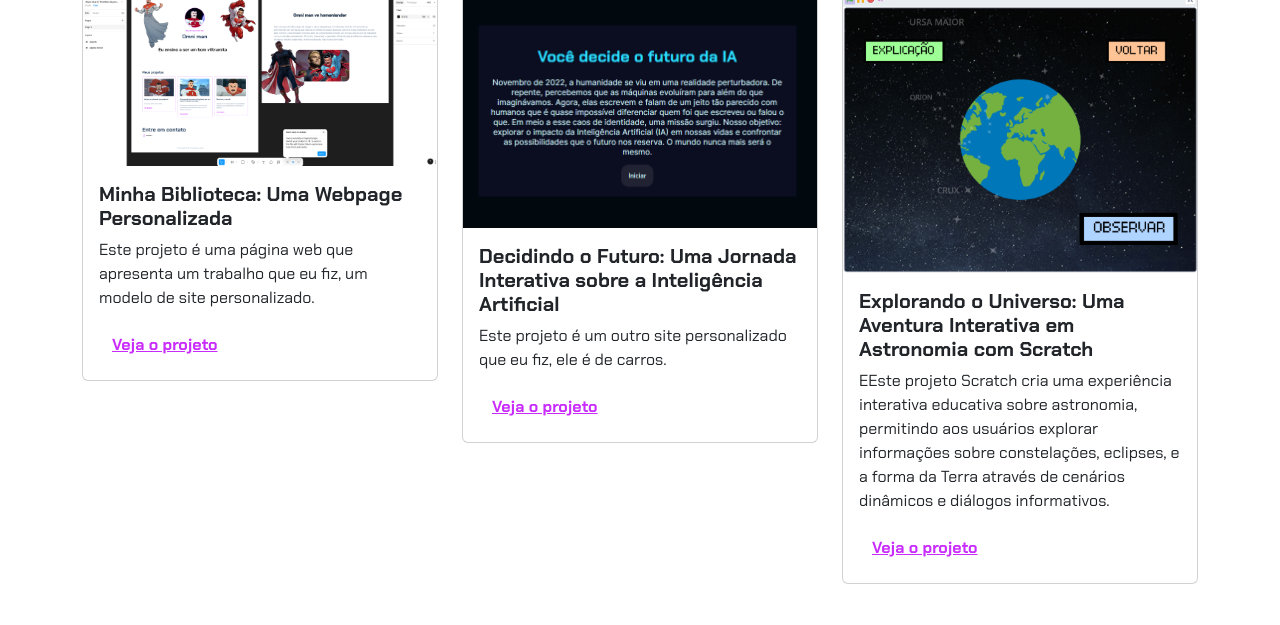
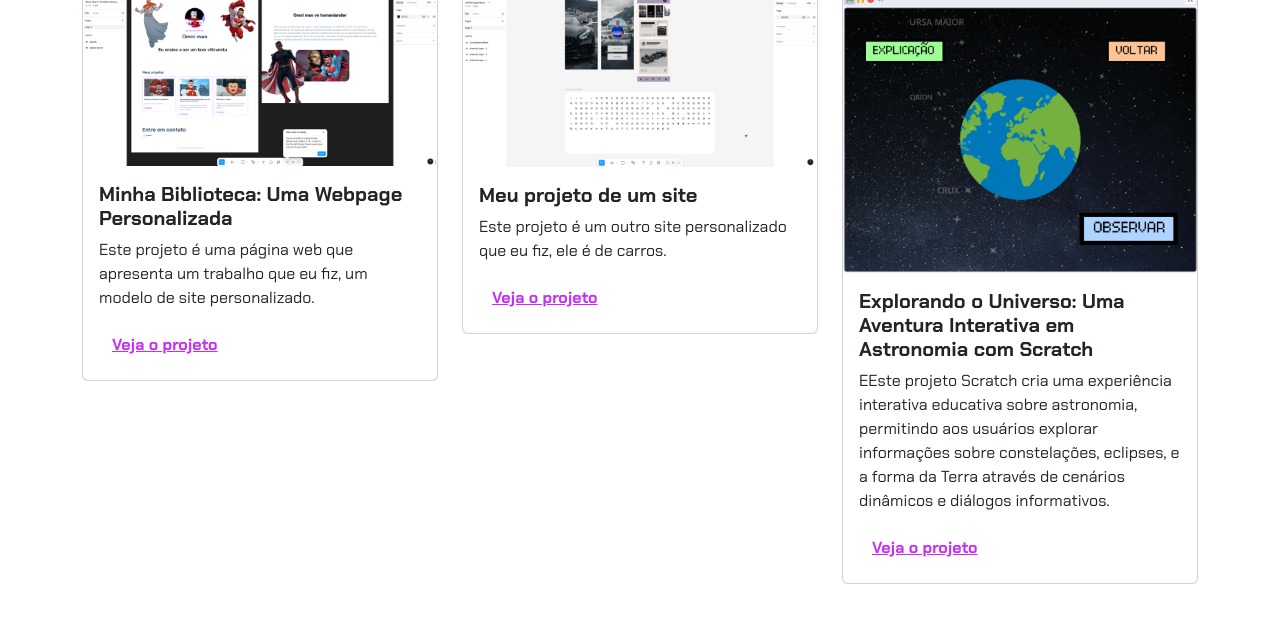
Before and after one commit to lukcorinthians/Projeto-Portif-lio-2B-Jo-o-Lucas, a plain HTML site: page index.html in a window 1280 px wide. Shown: the part 475-1100 px from the top of the page. Drawn offline with nearby package versions, Linux system fonts and the light colour scheme.

Commit message:
Update index.html

```diff
--- a/index.html
+++ b/index.html
@@ -44,10 +44,9 @@
             <!-- Projeto 2 -->
             <div class="col-md-4">
                 <div class="card">
-                    <img src="img/projeto-2.png" class="card-img-top" alt="Imagem do projeto de biblioteca virtual">
+                    <img src="img/2 projetin dos drake.png" class="card-img-top" alt="Imagem do projeto de biblioteca JOAOO">
                     <div class="card-body">
-                        <h5 class="card-title">Decidindo o Futuro: Uma Jornada Interativa sobre a Inteligência
-                            Artificial</h5>
+                        <h5 class="card-title"> Meu projeto de um site </h5>
                         <p class="card-text">Este projeto é um outro site personalizado que eu fiz, ele é de carros.</p>
                         <button type="button" class="btn btn-link" data-bs-toggle="modal" data-bs-target="#modal2">Veja
                             o projeto</button>
```
